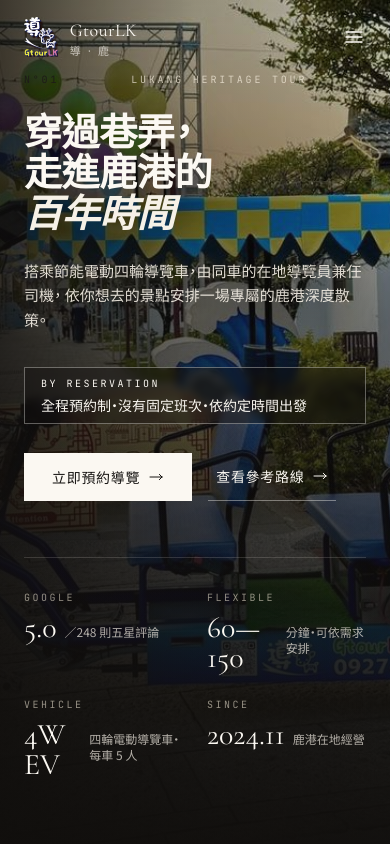
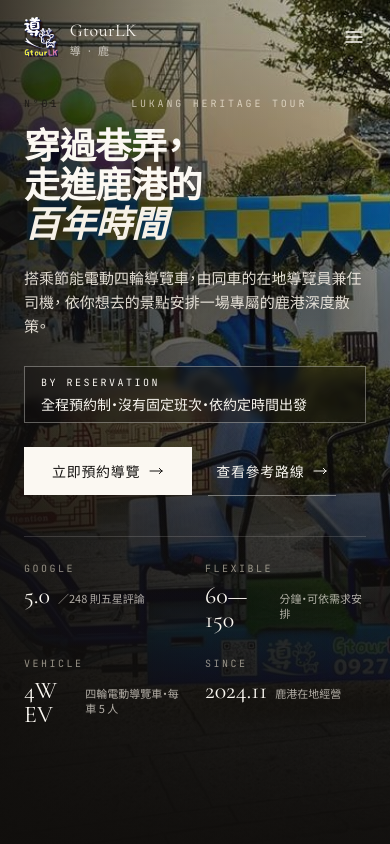
Before and after one commit to Leonchan001/gtourlk-website, a React (Vite) app: page / in a window 390 px wide. Shown: the top 844 px of the page. Built offline with nearby package versions, Linux system fonts and the light colour scheme.

Commit message:
fix: prevent mobile hero clipping

```diff
--- a/src/components/Hero.jsx
+++ b/src/components/Hero.jsx
@@ -4,7 +4,7 @@ const HERO_PHOTO = './hero-main.jpg'
 
 export default function Hero() {
   return (
-    <section id="top" className="relative h-[100svh] min-h-[640px] w-full overflow-hidden bg-ink-800">
+    <section id="top" className="relative min-h-[100svh] w-full overflow-hidden bg-ink-800 md:h-[100svh] md:min-h-[640px]">
       {/* 主視覺照片 */}
       <img
         src={HERO_PHOTO}
@@ -23,10 +23,10 @@ export default function Hero() {
       <div className="absolute inset-x-0 bottom-0 h-1/2 bg-gradient-to-t from-ink-900/70 to-transparent" />
 
       {/* 內容 — 預留固定 header 高度 (~95px)，避免標題被頂到 nav 後面 */}
-      <div className="relative h-full max-w-7xl mx-auto px-6 flex flex-col justify-end pt-32 md:pt-36 pb-16 md:pb-24">
+      <div className="hero-content relative min-h-[100svh] max-w-7xl mx-auto px-6 flex flex-col pt-24 pb-12 md:h-full md:min-h-0 md:justify-end md:pt-36 md:pb-24">
         <div className="max-w-3xl">
           {/* 編號 + 副標 */}
-          <div className="flex items-center gap-4 mb-6">
+          <div className="hero-kicker flex items-center gap-4 mb-4 md:mb-6">
             <span className="font-mono text-[10px] md:text-[11px] tracking-[0.28em] uppercase text-brick-300">
               N°01
             </span>
@@ -37,19 +37,19 @@ export default function Hero() {
           </div>
 
           {/* 主標題 — 大字襯線，字級調整避免在大螢幕擠壓內容 */}
-          <h1 className="font-serif text-paper-50 text-[38px] sm:text-[48px] md:text-[58px] lg:text-[68px] leading-[1.06] mb-2 drop-shadow-[0_2px_24px_rgba(0,0,0,0.45)]">
+          <h1 className="hero-headline font-serif text-paper-50 text-[36px] sm:text-[48px] md:text-[58px] lg:text-[68px] leading-[1.08] mb-2 drop-shadow-[0_2px_24px_rgba(0,0,0,0.45)]">
             穿過巷弄，<br className="md:hidden" />
             走進鹿港的<br />
             <span className="font-display italic text-paper-100">百年時間</span>
           </h1>
 
           {/* 副標 */}
-          <p className="text-paper-100/90 text-[15px] md:text-lg max-w-xl leading-relaxed mt-6 md:mt-8 mb-9 md:mb-10 drop-shadow-[0_1px_12px_rgba(0,0,0,0.4)]">
+          <p className="hero-description text-paper-100/90 text-[15px] md:text-lg max-w-xl leading-relaxed mt-5 md:mt-8 mb-7 md:mb-10 drop-shadow-[0_1px_12px_rgba(0,0,0,0.4)]">
             搭乘節能電動四輪導覽車，由同車的在地導覽員兼任司機，
             依你想去的景點安排一場專屬的鹿港深度散策。
           </p>
 
-          <div className="mb-7 -mt-3 inline-flex flex-wrap items-center gap-x-3 gap-y-1 border border-paper-50/35 bg-ink-900/35 px-4 py-2 text-paper-50 backdrop-blur-sm">
+          <div className="hero-reservation mb-6 md:mb-7 -mt-2 md:-mt-3 inline-flex flex-wrap items-center gap-x-3 gap-y-1 border border-paper-50/35 bg-ink-900/35 px-4 py-2 text-paper-50 backdrop-blur-sm">
             <span className="font-mono text-[10px] tracking-widest uppercase text-brick-300">By Reservation</span>
             <span className="text-sm">全程預約制・沒有固定班次・依約定時間出發</span>
           </div>
@@ -68,7 +68,7 @@ export default function Hero() {
         </div>
 
         {/* 底部資訊條 — 信任元素 */}
-        <div className="mt-14 pt-8 border-t border-paper-50/15 grid grid-cols-2 md:grid-cols-4 gap-6 max-w-4xl">
+        <div className="hero-facts mt-10 md:mt-14 pt-6 md:pt-8 border-t border-paper-50/15 grid grid-cols-2 md:grid-cols-4 gap-x-5 gap-y-6 md:gap-6 max-w-4xl">
           <Fact eyebrow="Google" big={BUSINESS.reviewRating} small={`／${BUSINESS.reviewCount} 則五星評論`} href={BUSINESS.googleReviewsUrl} />
           <Fact eyebrow="Flexible" big="60—150" small="分鐘・可依需求安排" />
           <Fact eyebrow="Vehicle" big="4W EV" small="四輪電動導覽車・每車 5 人" />
@@ -87,8 +87,8 @@ function Fact({ eyebrow, big, small, href }) {
         {eyebrow}
       </div>
       <div className="flex items-baseline gap-2">
-        <span className="font-display text-paper-50 text-3xl md:text-4xl leading-none">{big}</span>
-        <span className="text-paper-100/70 text-xs">{small}</span>
+        <span className="font-display text-paper-50 text-2xl md:text-4xl leading-none">{big}</span>
+        <span className="text-paper-100/70 text-[11px] md:text-xs leading-snug">{small}</span>
       </div>
     </div>
   )
--- a/src/index.css
+++ b/src/index.css
@@ -37,6 +37,36 @@
     animation-duration: 0.01ms !important;
     animation-iteration-count: 1 !important;
     transition-duration: 0.01ms !important;
+  }
+}
+
+/* 手機瀏覽器工具列會壓縮可用高度；首屏自然增高並壓縮短螢幕間距。 */
+@media (max-width: 767px) and (max-height: 700px) {
+  .hero-content {
+    padding-top: 5.5rem;
+    padding-bottom: 2.5rem;
+  }
+
+  .hero-kicker {
+    margin-bottom: 0.75rem;
+  }
+
+  .hero-headline {
+    font-size: 2rem;
+  }
+
+  .hero-description {
+    margin-top: 1rem;
+    margin-bottom: 1.25rem;
+  }
+
+  .hero-reservation {
+    margin-bottom: 1.25rem;
+  }
+
+  .hero-facts {
+    margin-top: 2rem;
+    padding-top: 1.25rem;
   }
 }
 
```
